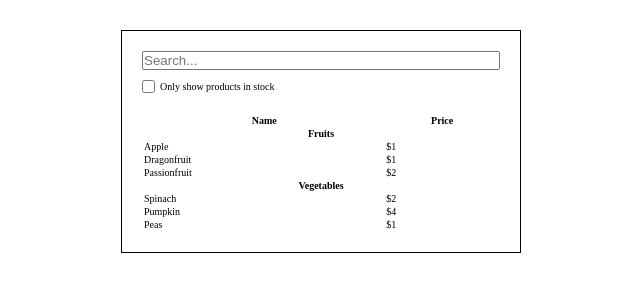
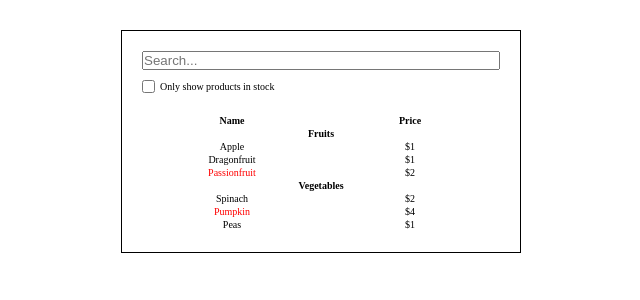
Before and after one commit to ArthurFAmaral95/Shopping_Inventory, a React (Vite) app: page / in a window 1280 px wide. Shown: the top 300 px of the page, without its empty margins (319-959 px from the left). Built offline with nearby package versions, Linux system fonts and the light colour scheme.

Commit message:
styling table

```diff
--- a/src/components/ProductRow/index.jsx
+++ b/src/components/ProductRow/index.jsx
@@ -1,9 +1,9 @@
 import './styles.css'
 
-export function ProductRow({ name, price }) {
+export function ProductRow({ name, price, stocked }) {
   return (
     <tr>
-      <td>{name}</td>
+      <td className={stocked ? 'inStock' : 'outStock'}>{name}</td>
       <td>{price}</td>
     </tr>
   )
--- a/src/components/ProductRow/styles.css
+++ b/src/components/ProductRow/styles.css
@@ -0,0 +1,7 @@
+td {
+  text-align: center;
+}
+
+td.outStock {
+  color: red;
+}
--- a/src/components/ProductTable/index.jsx
+++ b/src/components/ProductTable/index.jsx
@@ -31,6 +31,7 @@ export function ProductTable({ products }) {
             name={product.name}
             price={product.price}
             key={product.itemID}
+            stocked={product.stocked}
           />
         )
       }
--- a/src/components/ProductTableHeader/styles.css
+++ b/src/components/ProductTableHeader/styles.css
@@ -0,0 +1,3 @@
+th {
+  width: 50%;
+}
```
